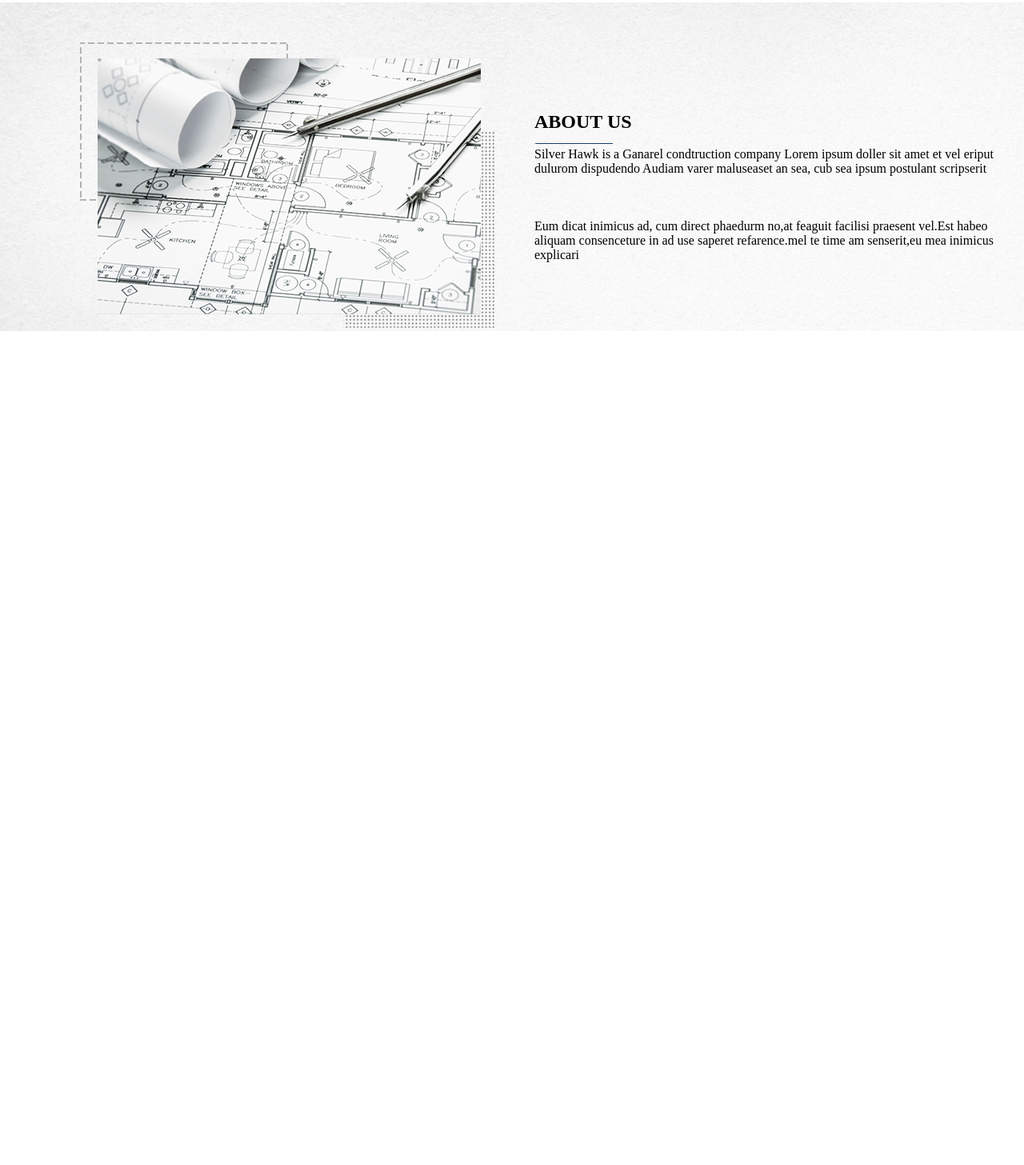
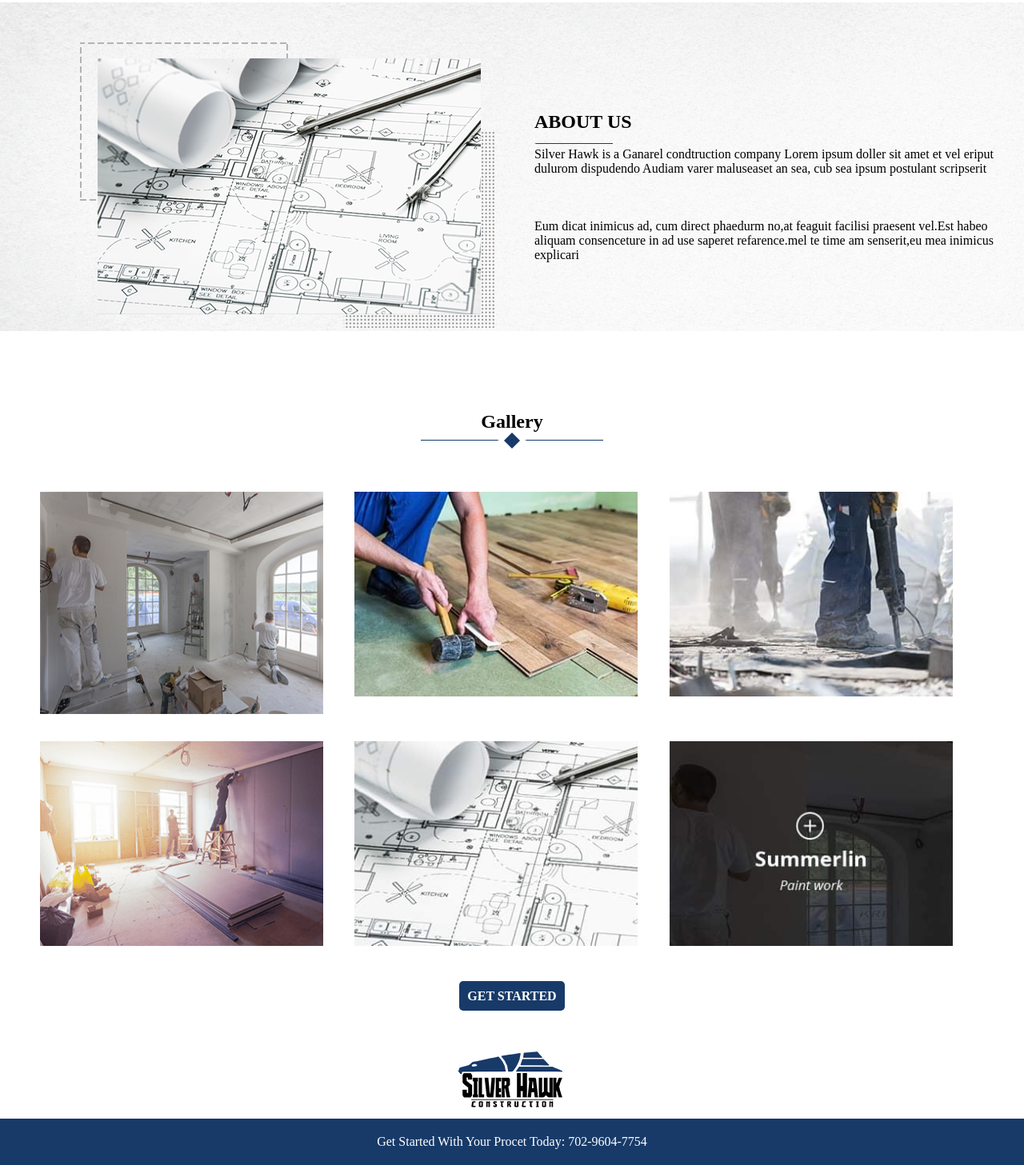
Before and after one commit to Mostafakamal18/First-project, a plain HTML site: page index.html in a window 1280 px wide. Shown: the part 947-2404 px from the top of the page at 80% size. Before the commit the page ends 1361 px from the top, so only its background shows below. Drawn offline with Linux system fonts and the light colour scheme.

Commit message:
footer added

```diff
--- a/index.html
+++ b/index.html
@@ -117,9 +117,47 @@
 
             </div>
         </section>
-        <!-- gallary-section  -->
-
+        <!-- gallery-section  -->
+        <section class="container">
+            <div class="gallery">
+                <h1>Gallery</h1>
+                <img src="images/tri-angle.png" alt="">
+            </div>
+            <div class="gallery-images">
+                <div class="gallery-image">
+                    <img class="imp-img" src="images/gallary.jpg" alt="">
+                </div>
+                <div class="gallery-image">
+                    <img src="images/gallery2.jpg" alt="">
+                </div>
+                <div class="gallery-image">
+                    <img src="images/gallery3.jpg" alt="">
+                </div>
+                <div class="gallery-image">
+                    <img src="images/gallery 4.png" alt="">
+                </div>
+                <div class="gallery-image">
+                    <img src="images/gallry5.jpg" alt="">
+                </div>
+                <div class="gallery-image">
+                    <img src="images/image 6.jpg" alt="">
+                </div>
+            </div>
+            <div class="btn">
+                <a href="#">Get Started</a>
+            </div>
+        </section>
+        <section>
+            <div class="Logo">
+                <img class="Logo" src="images/logo.png" alt="">
+            </div>
+        </section>
     </main>
+    <footer class="Fotter">
+        <div class="End-menu">
+            <p>Get Started With Your Procet Today: 702-9604-7754</p>
+        </div>
+    </footer>
 </body>
 
 </html>
--- a/style.css
+++ b/style.css
@@ -154,4 +154,55 @@ font-size: 30px;
     margin-top: 50px;
     margin-left: 50px;
 }
-/* gallary-section */
+/* gallery-section */
+.gallery{
+    text-align: center;
+    margin-top: 100px;
+
+}
+.gallery img{
+    margin: top 100px;
+}
+.gallery-images{
+margin: 50px;
+}
+.imp-img{
+    height: 278px;
+}
+.gallery-image img{
+    width: 90%;
+}
+.gallery-images{
+    display: grid;
+    grid-template-columns: repeat(3, 1fr);
+    grid-row-gap:30px;
+    column-gap:0px;
+
+}
+.btn a{
+    text-decoration: none;
+    color: white;
+    background-color:#173a69;
+    padding: 10px;
+    text-transform: uppercase;
+    border-radius: 5px;
+    font-weight: 700;
+
+
+}
+.btn  {
+    text-align: center;
+
+}
+.Logo{
+    margin-top: 30px;
+    text-align: center;
+}
+.Fotter{
+    background-color:#173a69;
+}
+.End-menu{
+text-align: center;
+padding: 20px;
+color: #fff;
+}
```
Also changed, not shown: images/image 6.jpg (renamed from images/271748000_256844369863506_4878684897444876523_n.jpg).
